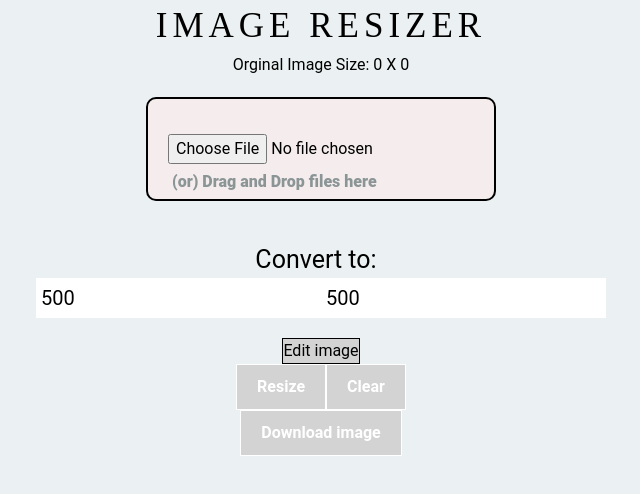
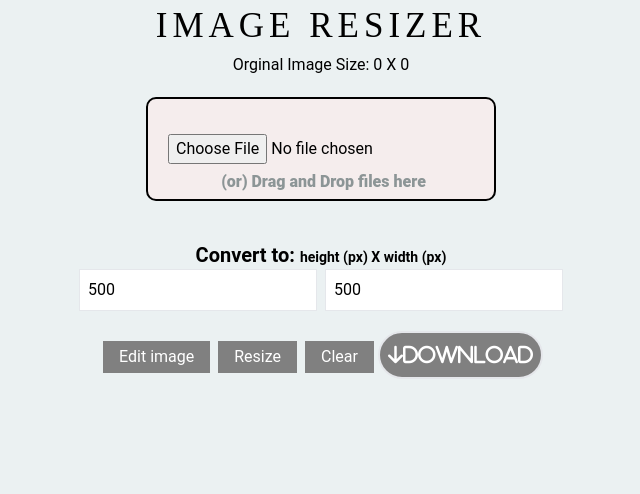
Before and after one commit to mdbappymia/image-resizer, a React (Create React App) app: page / in a window 1280 px wide. Shown: the top 494 px of the page, without its empty margins (319-959 px from the left). Built offline with nearby package versions, Linux system fonts and the light colour scheme.

Commit message:
design complete

```diff
--- a/public/index.html
+++ b/public/index.html
@@ -16,5 +16,6 @@
   <body>
     <noscript>You need to enable JavaScript to run this app.</noscript>
     <div id="root"></div>
+    <script src="https://kit.fontawesome.com/19f635731a.js" crossorigin="anonymous"></script>
   </body>
 </html>
--- a/src/components/Home/Home.tsx
+++ b/src/components/Home/Home.tsx
@@ -7,15 +7,6 @@ import { useSelector } from "react-redux";
 import { RootState } from "../../redux/store/store";
 
 const Home: FC = () => {
-  //   const [imfile, setImfile] = useState("");
-  //   const [initImage, setInitImage] = useState("");
-  //   const [image, setImage] = useState<any>("");
-  //   const [imageHeight, setImageHeight] = useState(0);
-  //   const [imageWidth, setImageWidth] = useState(0);
-  //   const [convertedHeight, setConvertedHeight] = useState(500);
-  //   const [convertedWidth, setConvertedWidth] = useState(500);
-  //   const [showFilter, setShowFilter] = useState(false);
-
   const {
     image,
     imageHeight,
@@ -23,20 +14,24 @@ const Home: FC = () => {
     convertedHeight,
     convertedWidth,
     showFilter,
+    imfile,
   } = useSelector((state: RootState) => state.resize);
   const dispatch = useDispatch();
 
   useEffect(() => {
-    const orginalImage = document.getElementById("orginal_img");
+    var i = new Image();
+    i.onload = function () {
       dispatch({
         type: "setImageHeight",
-      payload: orginalImage?.clientHeight || 0,
+        payload: i.height || 0,
       });
 
       dispatch({
         type: "setImageWidth",
-      payload: orginalImage?.clientWidth || 0,
+        payload: i.width || 0,
       });
+    };
+    i.src = image;
   }, [image, dispatch]);
   const imageConvert = (e: any) => {
     const file = e.target.files[0];
@@ -50,7 +45,7 @@ const Home: FC = () => {
   };
 
   const resizeImage = (base64: any) => {
-    reduce_image_file_size(base64, convertedHeight, convertedWidth).then(
+    reduce_image_file_size(base64, convertedWidth, convertedHeight).then(
       (data: any) => {
         dispatch({ type: "setImage", payload: data });
       }
@@ -60,8 +55,8 @@ const Home: FC = () => {
   const handleClear = () => {
     dispatch({ type: "setImage", payload: "" });
     dispatch({ type: "setImfile", payload: "" });
-    dispatch({ type: "setConvertedHeight", payload: "" });
-    dispatch({ type: "setConvertedWidth", payload: "" });
+    dispatch({ type: "setConvertedHeight", payload: "500" });
+    dispatch({ type: "setConvertedWidth", payload: "500" });
   };
 
   return (
@@ -76,15 +71,18 @@ const Home: FC = () => {
             className="image-input"
             id="input-image"
             type="file"
-            // value={imfile}
+            value={imfile}
             onChange={imageConvert}
           />
         </div>
       </div>
-      <div className="convert-input-area">
-        <label>Convert to: </label>
+      <div className="my-5">
+        <label className="text-xl font-bold">
+          Convert to: <span className="text-sm">height (px) X width (px)</span>
+        </label>
         <br />
         <input
+          className="p-2 mx-1 border"
           value={convertedHeight}
           onChange={(e: any) =>
             dispatch({ type: "setConvertedHeight", payload: e.target.value })
@@ -93,6 +91,7 @@ const Home: FC = () => {
           placeholder="Height"
         />
         <input
+          className="p-2 mx-1 border"
           value={convertedWidth}
           onChange={(e: any) =>
             dispatch({ type: "setConvertedWidth", payload: e.target.value })
@@ -101,19 +100,18 @@ const Home: FC = () => {
           placeholder="Width"
         />
       </div>
+
       <div>
         <button
           disabled={!image}
           onClick={() => dispatch({ type: "setShowFilter", payload: true })}
-          className="bg-green-500"
+          className="bg-green-500 px-4 py-1 hover:bg-green-600 text-white m-1"
         >
           Edit image
         </button>
-      </div>
-      <div>
         <button
           disabled={!image}
-          className="resize-button"
+          className="bg-indigo-500 px-4 py-1 hover:bg-indigo-600 text-white m-1"
           onClick={() => resizeImage(image)}
         >
           Resize
@@ -121,23 +119,29 @@ const Home: FC = () => {
 
         <button
           disabled={!image}
-          className="clear-button"
+          className="bg-red-500 px-4 py-1 hover:bg-red-600 text-white m-1"
           onClick={handleClear}
         >
           Clear
         </button>
-        <br />
         <button
-          className="download-button"
           disabled={!image}
           onClick={() => saveAs(image, "image.jpg")}
+          className="fas fa-arrow-down p-2 text-xl border-2 rounded-full bg-red-800 text-white hover:bg-white hover:text-gray-400 transition-all "
         >
-          Download image
+          Download
         </button>
       </div>
       {image.length > 0 && (
-        <div className="orginal_image_container">
+        <div className="my-10 p-3 mx-auto">
+          <div
+            style={{ maxWidth: imageWidth }}
+            className="text-center orginal_img border-4 border-black rounded-xl mx-auto"
+          >
+            <div className="flex justify-center">
               <img id="orginal_img" src={image} alt="" />
+            </div>
+          </div>
         </div>
       )}
       <br />
--- a/src/components/ImageFilter/ImageFilter.tsx
+++ b/src/components/ImageFilter/ImageFilter.tsx
@@ -10,7 +10,7 @@ interface Iprops {
 
 const ImageFilter: FC<Iprops> = ({ resizeImage }) => {
   const dispatch = useDispatch();
-  const { initImage, convertedHeight, convertedWidth } = useSelector(
+  const { initImage, imageHeight, imageWidth } = useSelector(
     (state: RootState) => state.resize
   );
   const {
@@ -23,6 +23,7 @@ const ImageFilter: FC<Iprops> = ({ resizeImage }) => {
     opacity,
     saturate,
     sepia,
+    hue_rotate,
   } = useSelector((state: RootState) => state.filter);
 
   useEffect(() => {
@@ -38,11 +39,11 @@ const ImageFilter: FC<Iprops> = ({ resizeImage }) => {
       invert,
       opacity,
       saturate,
-      sepia
+      sepia,
+      hue_rotate
     ).then((data: any) => {
-      // dispatch({ type: "setImg64", payload: data });
       dispatch({ type: "setShowFilter", payload: false });
-      reduce_image_file_size(data, convertedHeight, convertedWidth).then(
+      reduce_image_file_size(data, imageWidth, imageHeight).then(
         (data: any) => {
           dispatch({ type: "setImage", payload: data });
         }
@@ -50,10 +51,13 @@ const ImageFilter: FC<Iprops> = ({ resizeImage }) => {
     });
   };
   return (
-    <div>
-      <h1>Image filter</h1>
-      <div>
-        <label>blur</label>
+    <div className="h-full pb-96 mx-auto container">
+      <h1 className="font-bold uppercase text-5xl text-center my-5 py-4 border-4 rounded-full">
+        Image filter
+      </h1>
+      <table className="text-left mx-auto">
+        <tr className="text-lg">
+          <td className=" capitalize px-5 font-bold">blur</td>
           <input
             type="range"
             value={blur}
@@ -62,9 +66,10 @@ const ImageFilter: FC<Iprops> = ({ resizeImage }) => {
             }
             max={20}
           />
-      </div>
-      <div>
-        <label>brightness</label>
+          <span className="mx-4">{blur}px</span>
+        </tr>
+        <tr className="text-lg">
+          <td className=" capitalize px-5 font-bold">brightness</td>
           <input
             type="range"
             value={brightness}
@@ -72,19 +77,24 @@ const ImageFilter: FC<Iprops> = ({ resizeImage }) => {
               dispatch({ type: "setBrightness", payload: e.target.value })
             }
           />
-      </div>
-      <div>
-        <label>contrast</label>
+          <span className="mx-4">{brightness * 2}%</span>
+        </tr>
+        <tr className="text-lg">
+          <td className=" capitalize px-5 font-bold">contrast</td>
           <input
             onChange={(e: any) =>
-            dispatch({ type: "setContrast", payload: parseInt(e.target.value) })
+              dispatch({
+                type: "setContrast",
+                payload: parseInt(e.target.value),
+              })
             }
             value={contrast}
             type="range"
           />
-      </div>
-      <div>
-        <label>grayscale</label>
+          <span className="mx-4">{contrast * 5}%</span>
+        </tr>
+        <tr className="text-lg">
+          <td className=" capitalize px-5 font-bold">grayscale</td>
           <input
             type="range"
             onChange={(e: any) =>
@@ -95,85 +105,103 @@ const ImageFilter: FC<Iprops> = ({ resizeImage }) => {
             }
             value={grayscale}
           />
-      </div>
-      <div>
-        <label>invert</label>
+          <span className="mx-4">{grayscale}%</span>
+        </tr>
+        <tr className="text-lg">
+          <td className=" capitalize px-5 font-bold">invert</td>
           <input
             type="range"
             value={invert}
             onChange={(e: any) =>
-            dispatch({ type: "setInvert", payload: parseInt(e.target.value) })
+              dispatch({
+                type: "setInvert",
+                payload: parseInt(e.target.value),
+              })
             }
           />
-      </div>
-      <div>
-        <label>opacity</label>
+          <span className="mx-4">{invert}%</span>
+        </tr>
+        <tr className="text-lg">
+          <td className=" capitalize px-5 font-bold">opacity</td>
           <input
             type="range"
             value={opacity}
             onChange={(e: any) =>
-            dispatch({ type: "setOpacity", payload: parseInt(e.target.value) })
+              dispatch({
+                type: "setOpacity",
+                payload: parseInt(e.target.value),
+              })
             }
           />
-      </div>
-      <div>
-        <label>saturate</label>
+          <span className="mx-4">{opacity}%</span>
+        </tr>
+        <tr className="text-lg">
+          <td className=" capitalize px-5 font-bold">saturate</td>
           <input
             type="range"
             value={saturate}
             onChange={(e: any) =>
-            dispatch({ type: "setSaturate", payload: parseInt(e.target.value) })
+              dispatch({
+                type: "setSaturate",
+                payload: parseInt(e.target.value),
+              })
             }
           />
-      </div>
-      <div>
-        <label>sepia</label>
+          <span className="mx-4">{saturate}%</span>
+        </tr>
+        <tr className="text-lg">
+          <td className=" capitalize px-5 font-bold">sepia</td>
           <input
             type="range"
             value={sepia}
             onChange={(e: any) =>
-            dispatch({ type: "setSepia", payload: parseInt(e.target.value) })
+              dispatch({
+                type: "setSepia",
+                payload: parseInt(e.target.value),
+              })
             }
           />
-      </div>
-
-      {/* blur,
-    brightness,
-    contrast,
-    grayscale,
-    invert,
-    opacity,
-    saturate,
-    sepia,
-
-    `brightness(${brightness * 2}%) contrast(${
-        contrast / 20
-      }) blur(${
-        blur / 5
-      }px) grayscale(${grayscale}%) invert(${invert}%) opacity(${opacity}%) saturate(${saturate}%) sepia(${sepia}%)`; */}
-
-      <div className="flex justify-center">
+          <span className="mx-4">{sepia}%</span>
+        </tr>
+        <tr className="text-lg">
+          <td className=" capitalize px-5 font-bold">hue-rotate</td>
+          <input
+            type="range"
+            value={hue_rotate}
+            onChange={(e: any) =>
+              dispatch({
+                type: "setHueRotate",
+                payload: parseInt(e.target.value),
+              })
+            }
+            max={360}
+          />
+          <span className="mx-4">{hue_rotate}deg</span>
+        </tr>
+      </table>
+      <div className="flex justify-center my-10">
         <img
           style={{
             filter: `brightness(${brightness * 2}%) contrast(${
               contrast / 20
             }) blur(${
               blur / 5
-            }px) grayscale(${grayscale}%) invert(${invert}%) opacity(${opacity}%) saturate(${saturate}%) sepia(${sepia}%)`,
+            }px) grayscale(${grayscale}%) invert(${invert}%) opacity(${opacity}%) saturate(${saturate}%) sepia(${sepia}%) hue-rotate(${hue_rotate}deg)`,
           }}
-          className="w-96 h-96"
+          className="w-96 h-96 "
           src={img64}
           alt=""
         />
       </div>
-      <button onClick={handleSave}>Save</button>
-      <button
-        onClick={() => dispatch({ type: "setShowFilter", payload: false })}
-      >
-        Close
-      </button>
       <div>
         <button
+          className="top-0 right-0 bg-green-700 px-4 py-3 hover:bg-green-800 m-1"
+          onClick={handleSave}
+        >
+          Save
+        </button>
+        <button
+          className="top-0 right-0 bg-orange-700 px-4 py-3 hover:bg-orange-800 m-1"
           onClick={() => {
             dispatch({ type: "setBlur", payload: 0 });
             dispatch({ type: "setBrightness", payload: 50 });
@@ -193,9 +221,17 @@ const ImageFilter: FC<Iprops> = ({ resizeImage }) => {
               payload: 100,
             });
             dispatch({ type: "setSepia", payload: 0 });
+            dispatch({ type: "setHueRotate", payload: 0 });
           }}
         >
           reset
+        </button>
+
+        <button
+          className="top-0 right-0 bg-red-700 px-4 py-3 hover:bg-red-800 m-1"
+          onClick={() => dispatch({ type: "setShowFilter", payload: false })}
+        >
+          Close
         </button>
       </div>
     </div>
--- a/src/functions.ts
+++ b/src/functions.ts
@@ -40,7 +40,8 @@ export const imageEdit = async (
   invert: number,
   opacity: number,
   saturate: number,
-  sepia: number
+  sepia: number,
+  hue_rotate: number
 ) => {
   let resized_base64 = await new Promise((resolve) => {
     let img = new Image();
@@ -56,7 +57,7 @@ export const imageEdit = async (
         contrast / 20
       }) blur(${
         blur / 5
-      }px) grayscale(${grayscale}%) invert(${invert}%) opacity(${opacity}%) saturate(${saturate}%) sepia(${sepia}%)`;
+      }px) grayscale(${grayscale}%) invert(${invert}%) opacity(${opacity}%) saturate(${saturate}%) sepia(${sepia}%) hue-rotate(${hue_rotate}deg)`;
 
       ctx.drawImage(img, 0, 0, width, height);
       resolve(canvas.toDataURL());
--- a/src/index.css
+++ b/src/index.css
@@ -19,13 +19,15 @@ code {
   font-family: source-code-pro, Menlo, Monaco, Consolas, 'Courier New',
     monospace;
 }
-button{
-  cursor: pointer;
+button:disabled{
+  background-color: gray;
 }
-button:disabled{
-  background: lightgray;
-  border: 1px solid;
-  cursor: auto;
+button:disabled:hover{
+  background: gray;
+}
+.orginal_img{
+max-height: 800px;
+overflow: auto;
 }
 
 .header-text{
@@ -35,16 +37,7 @@ button:disabled{
   letter-spacing: 5px;
 
 }
-.orginal_image_container{
-  max-height: 600px;
-  /* max-width: 800px; */
-  overflow: auto;
-  margin: auto;
-}
-.orginal_image_container> image{
-height: 100%;
-width: 100%;
-}
+
 
 .image-input{
   padding: 35px 20px;
@@ -63,49 +56,16 @@ width: 100%;
 .image-input:before {
   position: absolute;
   bottom: 5px;
+  left:20%;
   content: " (or) Drag and Drop files here";
   color: #8c9596;
   font-weight: 900;
 
 }
-.convert-input-area{
-  /* display: flex; */
-  justify-content: center;
-  margin: 20px 0;
-}
-.convert-input-area label{
-  margin-right: 10px;
-  font-size: 25px
-}
-.convert-input-area input{
-  padding: 5px;
-  font-size: 20px;
-  min-width: 50px;
-}
-.resize-button{
-  padding: 10px 20px;
-  background: indigo;
-  outline: none;
-  border: none;
-  color: white;
-  font-weight: bold;
-}
-.clear-button{
-  padding: 10px 20px;
-  background: rgb(216, 13, 53);
-  outline: none;
-  border: none;
-  color: white;
-  font-weight: bold;
-}
-.download-button{
-  padding: 10px 20px;
-  background: green;
-  outline: none;
-  border: none;
-  color: white;
-  font-weight: bold;
-}
+
+
+
+
 @media only screen and (max-width:666px)   {
   .container{
     margin: 0 10px;
```
Also changed, not shown: src/redux/reducer/filterReducer.ts (+8 -0 lines). Lines whose indentation alone changed are shown as unchanged.
